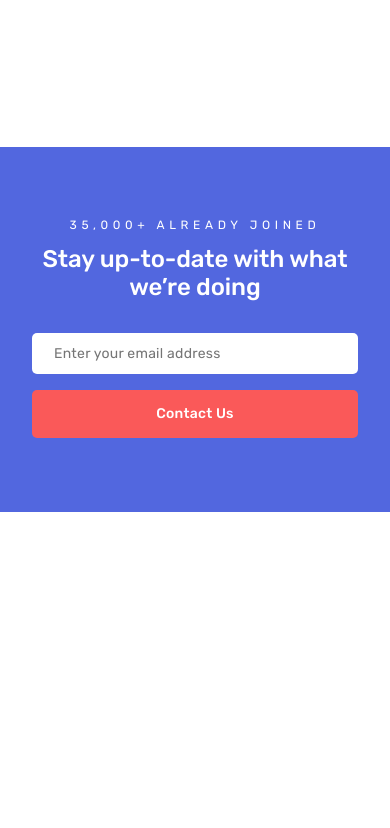
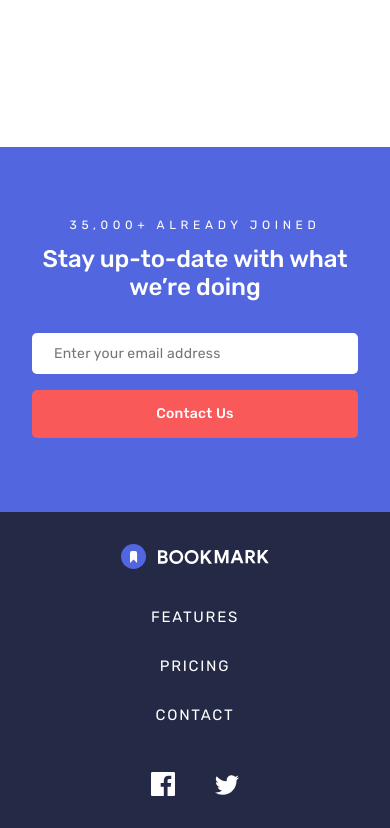
Before and after one commit to mohamedxamid/Bookmark, a plain HTML site: page index.html in a window 390 px wide. Shown: the part 4442-5270 px from the top of the page. Before the commit the page ends 4954 px from the top, so only its background shows below. Drawn offline with Linux system fonts and the light colour scheme.

Commit message:
make responsive site-footer

```diff
--- a/css/styles.css
+++ b/css/styles.css
@@ -1182,4 +1182,34 @@ only screen and (                min-resolution: 2dppx) {
         padding-top: 10px;
         padding-bottom: 10px;
     }
+
+    .site-footer__container {
+        flex-direction: column;
+    }
+
+    .site-footer__logo {
+        margin-right: 0;
+        margin-bottom: 40px;
+    }
+
+    .site-footer__sitenav {
+        margin-right: 0;
+    }
+
+    .sitenav__list {
+        flex-direction: column;
+        margin-bottom: 48px;
+        text-align: center;
+    }
+
+    .sitenav__item:not(:last-child) {
+        margin-right: 0;
+        margin-bottom: 32px;
+    }
+
+    .sitenav--white .sitenav__link {
+        font-size: 15px;
+        line-height: 17px;
+        letter-spacing: 1.73px;
+    }
 }
--- a/index.html
+++ b/index.html
@@ -255,7 +255,7 @@
 
 
     <!-- SITE-FOOTER -->
-    <footer class="site-footer" style="display: none;">
+    <footer class="site-footer">
         <div class="site-footer__container container">
             <a class="site-footer__logo logo" href="index.html">
                 <img class="logo__img" src="img/logo-white.svg" alt="bookmark logo" width="148" height="25">
```
